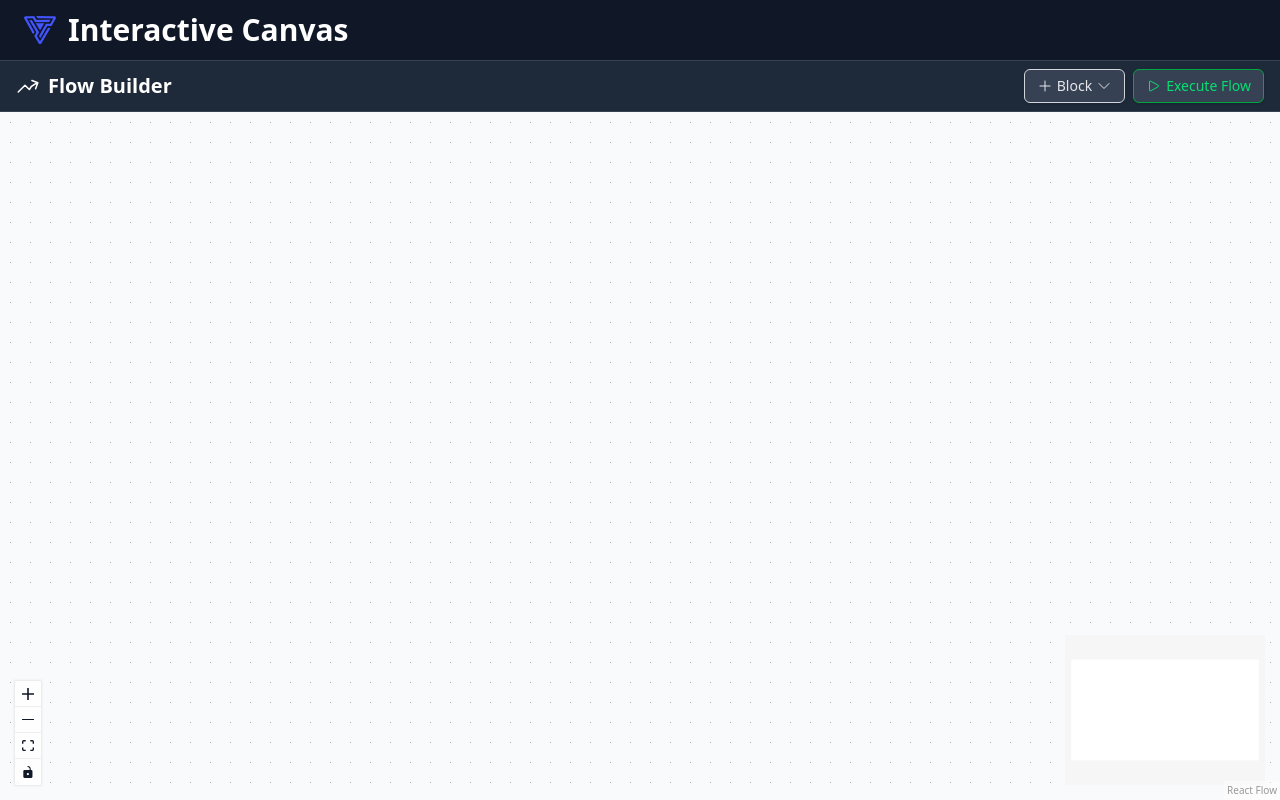
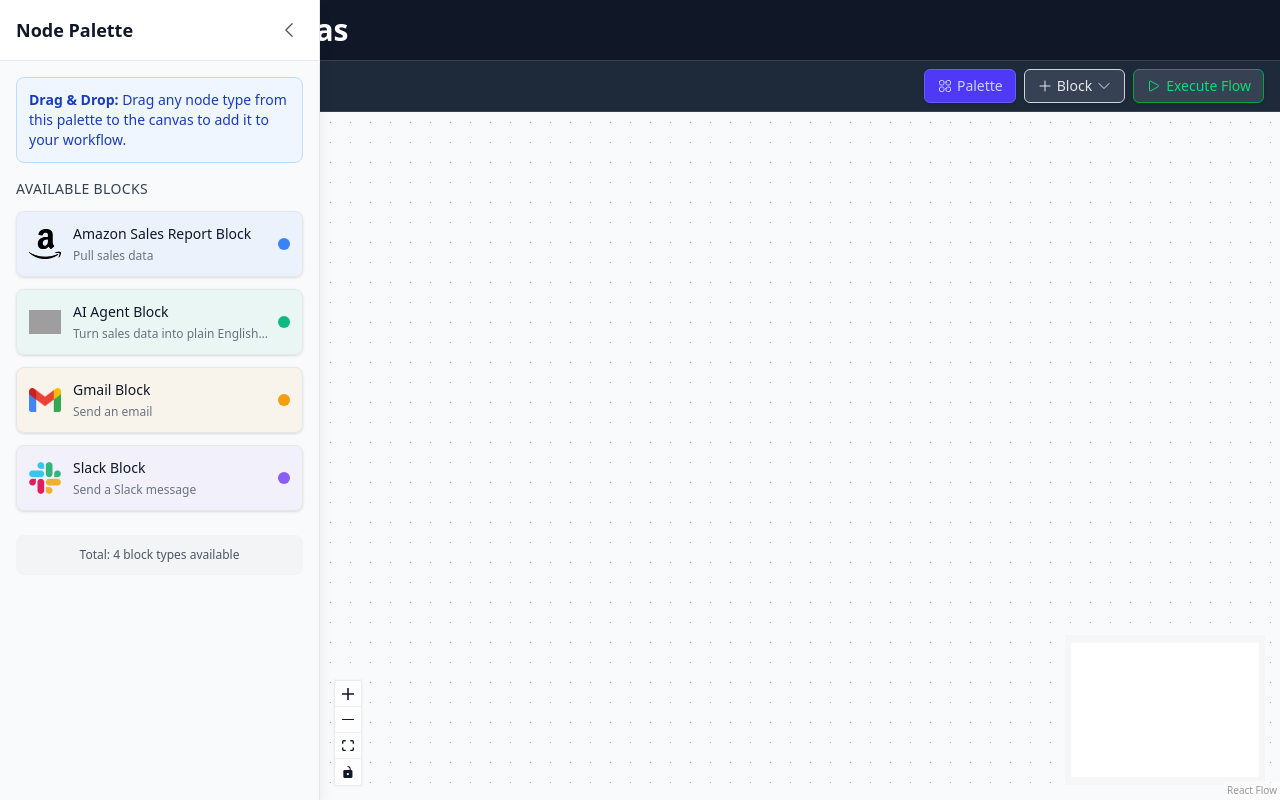
Before and after one commit to Tepexic/interactive-canvas, a React (Vite) app: page / in a window 1280 px wide. Built offline with nearby package versions, Linux system fonts and the light colour scheme; grey boxes are pictures that could not be loaded.

Commit message:
Implement Node Palette with drag & drop functionality
Co-authored-by: Tepexic <5529431+Tepexic@users.noreply.github.com>

```diff
--- a/src/components/canvas/Canvas.tsx
+++ b/src/components/canvas/Canvas.tsx
@@ -6,15 +6,18 @@ import {
   ConnectionLineType,
   ConnectionMode,
   type Node,
+  ReactFlowProvider,
+  useReactFlow,
 } from "@xyflow/react";
 import "@xyflow/react/dist/style.css";
-import { useState, useEffect } from "react";
+import { useState, useEffect, useCallback } from "react";
 import { useCanvasStore } from "../../stores/canvasStore";
 import { CanvasToolbar } from "./CanvasToolbar";
-import type { CustomNodeData } from "../../types/canvas";
+import type { CustomNodeData, BlockType } from "../../types/canvas";
 import { CustomNode } from "./CustomNode";
 import { CustomEdge } from "./CustomEdge";
 import { ConfigurationModal } from "../modals/ConfigurationModal";
+import { NodePalette } from "./NodePalette";
 
 const nodeTypes = {
   default: CustomNode,
@@ -24,7 +27,7 @@ const edgeTypes = {
   default: CustomEdge,
 };
 
-export default function Canvas() {
+function CanvasContent() {
   const {
     nodes,
     edges,
@@ -35,12 +38,19 @@ export default function Canvas() {
     updateNodeData,
     selectedNodeId,
     isPlaying,
+    addNode,
+    isPaletteVisible,
   } = useCanvasStore();
+
+  const { screenToFlowPosition } = useReactFlow();
 
   // Modal state
   const [isModalOpen, setIsModalOpen] = useState(false);
   const [selectedNodeData, setSelectedNodeData] =
     useState<CustomNodeData | null>(null);
+
+  // Drag and drop state
+  const [isDragOver, setIsDragOver] = useState(false);
 
   // Effect to open modal when a node is selected (from hover panel or click)
   useEffect(() => {
@@ -76,6 +86,53 @@ export default function Canvas() {
     }
   };
 
+  // Drag and drop handlers
+  const handleDragOver = useCallback((event: React.DragEvent) => {
+    event.preventDefault();
+    event.dataTransfer.dropEffect = "copy";
+    setIsDragOver(true);
+  }, []);
+
+  const handleDragLeave = useCallback((event: React.DragEvent) => {
+    event.preventDefault();
+    setIsDragOver(false);
+  }, []);
+
+  const handleDrop = useCallback(
+    (event: React.DragEvent) => {
+      event.preventDefault();
+      setIsDragOver(false);
+
+      try {
+        const blockTypeData = event.dataTransfer.getData("application/json");
+        if (!blockTypeData) return;
+
+        const blockType: BlockType = JSON.parse(blockTypeData);
+
+        // Convert screen coordinates to flow coordinates
+        const position = screenToFlowPosition({
+          x: event.clientX,
+          y: event.clientY,
+        });
+
+        // Add the new node
+        addNode({
+          position,
+          data: {
+            id: "", // Will be set by addNode function
+            ...blockType,
+            valid: false,
+            state: "idle",
+          },
+          type: "default",
+        });
+      } catch (error) {
+        console.error("Error handling drop:", error);
+      }
+    },
+    [addNode, screenToFlowPosition]
+  );
+
   // Custom function to return node colors for minimap
   const getNodeColor = (node: Node<CustomNodeData>) => {
     return node.data?.color || "#6b7280"; // fallback to gray if no color
@@ -83,8 +140,18 @@ export default function Canvas() {
 
   return (
     <div className="w-full h-full flex flex-col">
+      {/* Node Palette */}
+      <NodePalette isVisible={isPaletteVisible} />
+
       <CanvasToolbar />
-      <div className="flex-1">
+      <div
+        className={`flex-1 transition-all duration-300 ${
+          isPaletteVisible ? "ml-80" : "ml-0"
+        }`}
+        onDragOver={handleDragOver}
+        onDragLeave={handleDragLeave}
+        onDrop={handleDrop}
+      >
         <ReactFlow
           nodes={nodes}
           edges={edges}
@@ -105,11 +172,20 @@ export default function Canvas() {
           nodesDraggable={!isPlaying}
           nodesConnectable={!isPlaying}
           elementsSelectable={!isPlaying}
-          className="bg-gray-50 "
+          className={`bg-gray-50 ${isDragOver ? "bg-blue-50 ring-2 ring-blue-300" : ""}`}
         >
           <Background />
           <Controls />
           <MiniMap nodeColor={getNodeColor} />
+
+          {/* Drop zone indicator */}
+          {isDragOver && (
+            <div className="absolute inset-0 flex items-center justify-center pointer-events-none z-10">
+              <div className="bg-blue-500 text-white px-6 py-3 rounded-lg shadow-lg font-medium">
+                Drop here to add node
+              </div>
+            </div>
+          )}
         </ReactFlow>
       </div>
 
@@ -123,3 +199,11 @@ export default function Canvas() {
     </div>
   );
 }
+
+export default function Canvas() {
+  return (
+    <ReactFlowProvider>
+      <CanvasContent />
+    </ReactFlowProvider>
+  );
+}
--- a/src/components/canvas/CanvasToolbar.tsx
+++ b/src/components/canvas/CanvasToolbar.tsx
@@ -5,6 +5,7 @@ import {
   ArrowTrendingUpIcon,
   ChevronDownIcon,
   PlayIcon,
+  Squares2X2Icon,
 } from "@heroicons/react/24/outline";
 import { useCanvasStore } from "@/stores/canvasStore";
 import { BLOCK_TYPES } from "@/utils/constants";
@@ -13,7 +14,7 @@ import { AlertDialog } from "@/components/modals/AlertDialog";
 import { useAlert } from "@/hooks/useAlert";
 
 export function CanvasToolbar() {
-  const { addNode, setPlaying } = useCanvasStore();
+  const { addNode, setPlaying, togglePalette, isPaletteVisible } = useCanvasStore();
   const { alertState, showError, closeAlert } = useAlert();
 
   const handleAddNode = (block: BlockType) => {
@@ -57,6 +58,23 @@ export function CanvasToolbar() {
           </h1>
 
           <div className="flex items-center space-x-2">
+            {/* Palette Toggle Button */}
+            <button
+              onClick={togglePalette}
+              className={`
+                inline-flex items-center px-3 py-2 border shadow-sm text-sm leading-4 font-medium rounded-md
+                transition-colors focus:outline-none focus:ring-2 focus:ring-offset-2 focus:ring-indigo-400
+                ${isPaletteVisible
+                  ? "border-indigo-500 text-indigo-200 bg-indigo-600 hover:bg-indigo-700"
+                  : "border-gray-300 text-gray-200 bg-gray-700 hover:bg-gray-600"
+                }
+              `}
+              title={isPaletteVisible ? "Hide Node Palette" : "Show Node Palette"}
+            >
+              <Squares2X2Icon className="w-4 h-4 mr-1" />
+              Palette
+            </button>
+
             <Menu as="div" className="relative">
               <Menu.Button className="inline-flex items-center px-3 py-2 border border-gray-300 shadow-sm text-sm leading-4 font-medium rounded-md text-gray-200 bg-gray-700 hover:bg-gray-600 focus:outline-none focus:ring-2 focus:ring-offset-2 ocus:ring-indigo-400">
                 <PlusIcon className="w-4 h-4 mr-1" />
--- /dev/null
+++ b/src/components/canvas/DraggableNodeType.tsx
@@ -0,0 +1,75 @@
+import { useState } from "react";
+import type { BlockType } from "@/types/canvas";
+
+interface DraggableNodeTypeProps {
+  blockType: BlockType;
+}
+
+export function DraggableNodeType({ blockType }: DraggableNodeTypeProps) {
+  const [isDragging, setIsDragging] = useState(false);
+
+  const handleDragStart = (event: React.DragEvent<HTMLDivElement>) => {
+    setIsDragging(true);
+
+    // Store the block type data in the drag event
+    event.dataTransfer.setData("application/json", JSON.stringify(blockType));
+    event.dataTransfer.effectAllowed = "copy";
+
+    // Create a custom drag image
+    const dragImage = event.currentTarget.cloneNode(true) as HTMLElement;
+    dragImage.style.transform = "rotate(5deg)";
+    dragImage.style.opacity = "0.8";
+    document.body.appendChild(dragImage);
+    event.dataTransfer.setDragImage(dragImage, 50, 25);
+
+    // Clean up the drag image after a short delay
+    setTimeout(() => {
+      document.body.removeChild(dragImage);
+    }, 0);
+  };
+
+  const handleDragEnd = () => {
+    setIsDragging(false);
+  };
+
+  return (
+    <div
+      draggable
+      onDragStart={handleDragStart}
+      onDragEnd={handleDragEnd}
+      className={`
+        flex items-center p-3 bg-white border border-gray-200 rounded-lg shadow-sm
+        hover:shadow-md hover:border-gray-300 cursor-grab active:cursor-grabbing
+        transition-all duration-200 user-select-none
+        ${isDragging ? "opacity-50 rotate-1" : "opacity-100"}
+      `}
+      style={{ backgroundColor: `${blockType.color}10` }} // Light tint of the block color
+    >
+      {/* Node Icon */}
+      <div className="flex-shrink-0 mr-3">
+        <img
+          src={blockType.icon}
+          alt={blockType.label}
+          className="w-8 h-8 object-contain"
+          draggable={false}
+        />
+      </div>
+
+      {/* Node Information */}
+      <div className="flex-1 min-w-0">
+        <h3 className="text-sm font-medium text-gray-900 truncate">
+          {blockType.label}
+        </h3>
+        <p className="text-xs text-gray-500 truncate mt-1">
+          {blockType.purpose}
+        </p>
+      </div>
+
+      {/* Color indicator */}
+      <div
+        className="w-3 h-3 rounded-full flex-shrink-0 ml-2"
+        style={{ backgroundColor: blockType.color }}
+      />
+    </div>
+  );
+}
--- /dev/null
+++ b/src/components/canvas/NodePalette.tsx
@@ -0,0 +1,98 @@
+import { useState } from "react";
+import { ChevronLeftIcon, ChevronRightIcon } from "@heroicons/react/24/outline";
+import { BLOCK_TYPES } from "@/utils/constants";
+import { DraggableNodeType } from "./DraggableNodeType";
+
+interface NodePaletteProps {
+  isVisible?: boolean;
+  onToggle?: () => void;
+}
+
+export function NodePalette({ isVisible = true, onToggle }: NodePaletteProps) {
+  const [isCollapsed, setIsCollapsed] = useState(false);
+
+  const handleToggle = () => {
+    setIsCollapsed(!isCollapsed);
+    onToggle?.();
+  };
+
+  return (
+    <div
+      className={`
+        fixed left-0 top-0 h-full bg-gray-50 border-r border-gray-200 shadow-lg
+        transition-all duration-300 ease-in-out z-40
+        ${isCollapsed ? "w-12" : "w-80"}
+        ${!isVisible ? "translate-x-[-100%]" : "translate-x-0"}
+      `}
+    >
+      {/* Header */}
+      <div className="flex items-center justify-between p-4 border-b border-gray-200 bg-white">
+        {!isCollapsed && (
+          <h2 className="text-lg font-semibold text-gray-900">Node Palette</h2>
+        )}
+        <button
+          onClick={handleToggle}
+          className="p-1 rounded-md hover:bg-gray-100 transition-colors"
+          title={isCollapsed ? "Expand palette" : "Collapse palette"}
+        >
+          {isCollapsed ? (
+            <ChevronRightIcon className="w-5 h-5 text-gray-600" />
+          ) : (
+            <ChevronLeftIcon className="w-5 h-5 text-gray-600" />
+          )}
+        </button>
+      </div>
+
+      {/* Content */}
+      {!isCollapsed && (
+        <div className="p-4 overflow-y-auto h-full pb-20">
+          {/* Instructions */}
+          <div className="mb-4 p-3 bg-blue-50 border border-blue-200 rounded-lg">
+            <p className="text-sm text-blue-800">
+              <strong>Drag & Drop:</strong> Drag any node type from this palette to the canvas to add it to your workflow.
+            </p>
+          </div>
+
+          {/* Node Types */}
+          <div className="space-y-3">
+            <h3 className="text-sm font-medium text-gray-700 uppercase tracking-wide">
+              Available Blocks
+            </h3>
+            {BLOCK_TYPES.map((blockType, index) => (
+              <DraggableNodeType key={index} blockType={blockType} />
+            ))}
+          </div>
+
+          {/* Footer */}
+          <div className="mt-6 p-3 bg-gray-100 rounded-lg">
+            <p className="text-xs text-gray-600 text-center">
+              Total: {BLOCK_TYPES.length} block types available
+            </p>
+          </div>
+        </div>
+      )}
+
+      {/* Collapsed state content */}
+      {isCollapsed && (
+        <div className="p-2 mt-4">
+          <div className="space-y-2">
+            {BLOCK_TYPES.map((blockType, index) => (
+              <div
+                key={index}
+                className="w-8 h-8 rounded-md flex items-center justify-center"
+                style={{ backgroundColor: `${blockType.color}20` }}
+                title={blockType.label}
+              >
+                <img
+                  src={blockType.icon}
+                  alt={blockType.label}
+                  className="w-5 h-5 object-contain"
+                />
+              </div>
+            ))}
+          </div>
+        </div>
+      )}
+    </div>
+  );
+}
--- a/src/stores/canvasStore.ts
+++ b/src/stores/canvasStore.ts
@@ -29,6 +29,7 @@ export interface CanvasState {
   nodes: Node<CustomNodeData>[];
   edges: Edge[];
   selectedNodeId: string | null;
+  isPaletteVisible: boolean;
 
   // Actions
   setNodes: (nodes: Node<CustomNodeData>[]) => void;
@@ -45,6 +46,8 @@ export interface CanvasState {
     playing: boolean
   ) => Promise<{ success: boolean; error?: string }>;
   processNodes: () => void;
+  togglePalette: () => void;
+  setPaletteVisible: (visible: boolean) => void;
 }
 
 export const useCanvasStore = create<CanvasState>((set, get) => {
@@ -55,6 +58,7 @@ export const useCanvasStore = create<CanvasState>((set, get) => {
     nodes: initialState.nodes,
     edges: initialState.edges,
     selectedNodeId: null,
+    isPaletteVisible: true,
 
     setNodes: (nodes) => {
       set({ nodes });
@@ -209,5 +213,13 @@ export const useCanvasStore = create<CanvasState>((set, get) => {
 
       set({ isPlaying: false });
     },
+
+    togglePalette: () => {
+      set((state) => ({ isPaletteVisible: !state.isPaletteVisible }));
+    },
+
+    setPaletteVisible: (visible) => {
+      set({ isPaletteVisible: visible });
+    },
   };
 });
```
